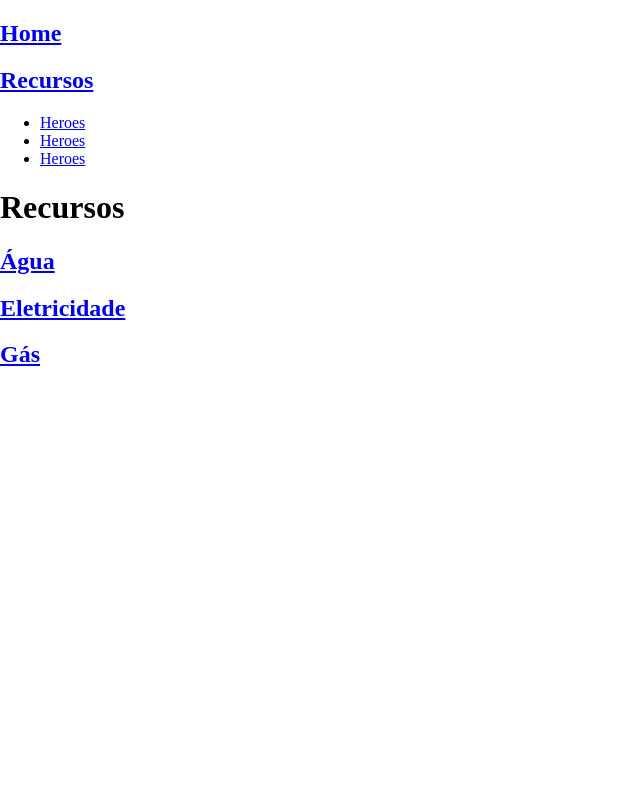
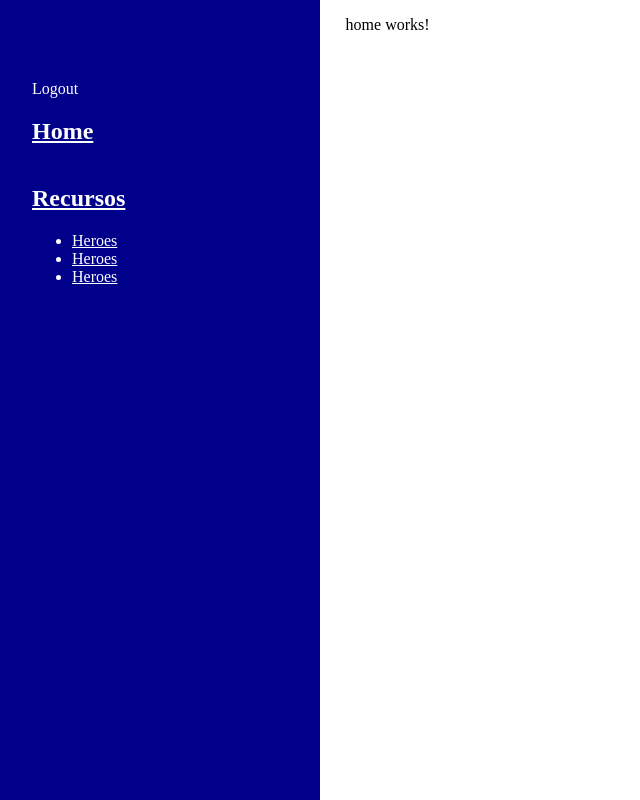
Before and after one commit to mitrams/smart-house, an Angular app: page / in a window 1280 px wide. Shown: the top 800 px of the page, without its empty margins (0-640 px from the left). Built offline with nearby package versions, Linux system fonts and the light colour scheme; sample sign-in values are in the browser's storage.

Commit message:
Add logout button to nav and add home component

```diff
--- a/src/app/app-routing.module.ts
+++ b/src/app/app-routing.module.ts
@@ -6,12 +6,13 @@ import { PowerComponent } from './views/recursos/power/power.component';
 import { GasComponent } from './views/recursos/gas/gas.component';
 import { LoginComponent } from './views/login/login.component';
 import { AuthGuard } from './guards/auth.guard';
+import { HomeComponent } from './views/home/home.component';
 
 
 const routes: Routes = [
     {
         path: "",
-        component: RecursosComponent,
+        component: HomeComponent,
         canActivate: [AuthGuard],
     },
     {
--- a/src/app/app.component.css
+++ b/src/app/app.component.css
@@ -0,0 +1,21 @@
+#app-body {
+    display: flex;
+    gap: 0 1%;
+    height: 100vh;
+}
+
+nav {
+    display: flex;
+    flex-direction: column;
+    padding: 5em 2em;
+
+    width: 20%;
+
+    background-color: darkblue;
+    color: white;
+    height: 100%;
+}
+
+nav a {
+    color: inherit;
+}
--- a/src/app/app.component.html
+++ b/src/app/app.component.html
@@ -1,7 +1,9 @@
+<div id="app-body">
     <nav *ngIf="!isLoginPage()">
-    <div>
+        <a (click)="authService.logout()">Logout</a>
 
         <h1><a routerLink="/">Home</a></h1>
+        <div>
             <h1><a routerLink="/recursos">Recursos</a></h1>
             <ul>
                 <li>
@@ -14,8 +16,8 @@
                     <a routerLink="/recursos/gas">Heroes</a>
                 </li>
             </ul>
-
         </div>
     </nav>
 
     <router-outlet></router-outlet>
+</div>
--- a/src/app/app.component.ts
+++ b/src/app/app.component.ts
@@ -1,5 +1,6 @@
 import { Component } from '@angular/core';
 import { Router } from '@angular/router';
+import { AuthService } from './services/auth.service';
 
 @Component({
     selector: 'app-root',
@@ -10,9 +11,14 @@ export class AppComponent {
     title = 'smart-house';
 
     constructor(
+        protected authService: AuthService,
         private router: Router
     ) { }
+
     isLoginPage() {
         return this.router.url.includes("login")
     }
+
+
+
 }
--- a/src/app/app.module.ts
+++ b/src/app/app.module.ts
@@ -9,6 +9,7 @@ import { GasComponent } from './views/recursos/gas/gas.component';
 import { PowerComponent } from './views/recursos/power/power.component';
 import { LoginComponent } from './views/login/login.component';
 import { AuthGuard } from './guards/auth.guard';
+import { HomeComponent } from './views/home/home.component';
 
 @NgModule({
   declarations: [
@@ -18,6 +19,7 @@ import { AuthGuard } from './guards/auth.guard';
     GasComponent,
     PowerComponent,
     LoginComponent,
+    HomeComponent,
   ],
   imports: [
     BrowserModule,
--- /dev/null
+++ b/src/app/views/home/home.component.html
@@ -0,0 +1 @@
+<p>home works!</p>
```
Also changed, not shown: src/app/views/home/home.component.ts (added, +10 -0 lines), src/app/views/home/home.component.css (added), 1 other file (tests, documents, lock files or other folders). Lines whose indentation alone changed are shown as unchanged.
